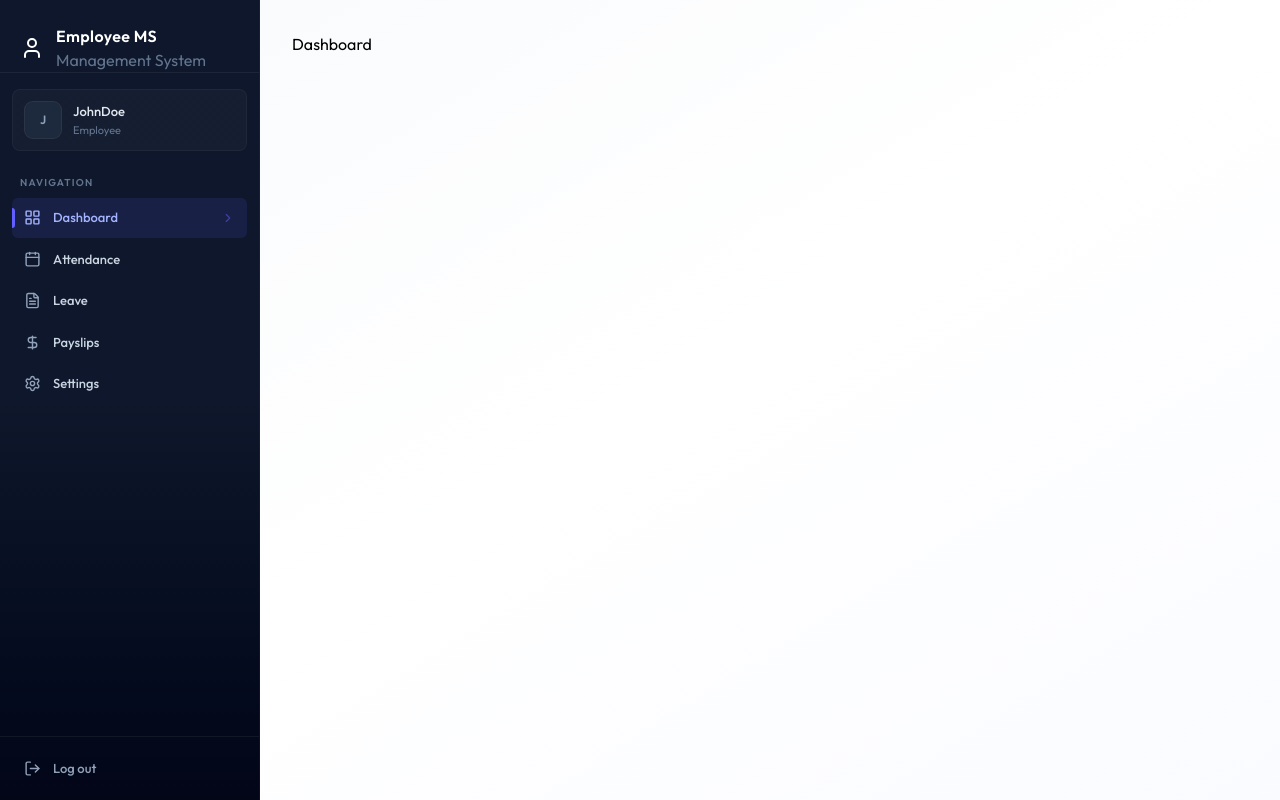
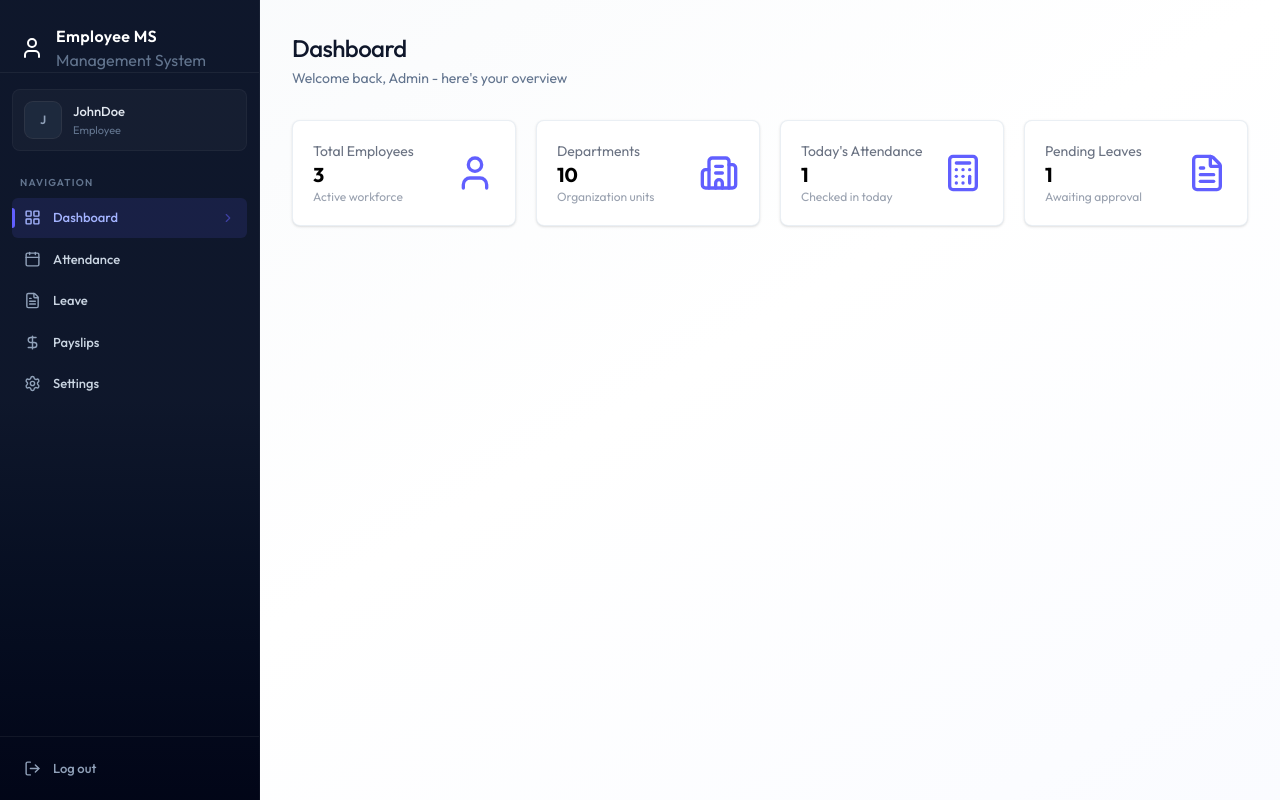
Before and after one commit to Amansingh1434/fullstack-ems, a React (Vite) app in the folder client/: page /dashboard in a window 1280 px wide. Built offline with nearby package versions, Linux system fonts and the light colour scheme.

Commit message:
dashboard page UI completed

```diff
--- /dev/null
+++ b/client/src/components/AdminDashboard.jsx
@@ -0,0 +1,59 @@
+import { Building2Icon, CalculatorIcon, FileTextIcon, UserIcon } from "lucide-react";
+
+const AdminDashboard = ({ data }) => {
+  const stats = [
+    {
+      icon: UserIcon,
+      value: data. totalEmployees,
+      label: "Total Employees",
+      description: "Active workforce",
+    },
+    {
+      icon: Building2Icon,
+      value: data.totalDepartments,
+      label: "Departments",
+      description: "Organization units",
+    },
+    {
+      icon: CalculatorIcon,
+      value: data.todayAttendance,
+      label: "Today's Attendance",
+      description: "Checked in today",
+    },
+    {
+      icon: FileTextIcon,
+      value: data.pendingLeaves,
+      label: "Pending Leaves",
+      description: "Awaiting approval",
+    },
+  ];
+
+  return (
+    <div className="animate-fade-in">
+      <div className="page-header mb-6">
+        <h1 className="page-title text-2xl font-bold">Dashboard</h1>
+        <p className="page-subtitle text-gray-500">
+          Welcome back, Admin - here's your overview
+        </p>
+      </div>
+
+      <div className="grid grid-cols-1 sm:grid-cols-2 lg:grid-cols-4 gap-5">
+        {stats.map((s, index) => (
+          <div
+            key={index}
+            className="card p-5 flex items-center justify-between shadow rounded-lg"
+          >
+            <div>
+              <p className="text-sm text-gray-500">{s.label}</p>
+              <p className="text-xl font-bold">{s.value}</p>
+              <p className="text-xs text-gray-400">{s.description}</p>
+            </div>
+            <s.icon className="w-10 h-10 text-indigo-500" />
+          </div>
+        ))}
+      </div>
+    </div>
+  );
+};
+
+export default AdminDashboard;
--- /dev/null
+++ b/client/src/components/EmployeeDashboard.jsx
@@ -0,0 +1,62 @@
+import { ArrowRightIcon, CalendarIcon, DollarSignIcon, FileTextIcon } from 'lucide-react';
+import React from 'react'
+import { Link } from 'react-router-dom';
+
+const EmployeeDashboard = ({data}) => {
+    const emp = data.employee;
+    const cards=[
+        {
+            icon:CalendarIcon,
+            value:data.currentMonthAttendance,
+            title:"Days Present",
+            suntitle:"This Month"
+        },
+        {
+            icon:FileTextIcon,
+            value:data.pendingLeaves,
+            title:"Pending Leaves",
+            suntitle:"Awaiying approval"
+        },
+        {
+            icon:DollarSignIcon,
+            value:data.latestPayslip ? `$${data.latestPayslip.netSalary?.toLocaleString()}`:"N/A",
+            title:"Latest Payslip",
+            suntitle:"Most recant payout"
+        },
+
+    ]
+  return (
+    <div className=' animate-fade-in'>
+    <div className=' page-header'>
+        <h1 className='page-title'>Welcome, {emp?.firstName}!</h1>
+        <p className=' page-subtitle'> {emp.position} - {emp?.department|| "No Department"}</p>
+    </div>
+    <div className="grid grid-cols-1 sm:grid-cols-3 gap-4 sm:gap-5 mb-8">
+        {
+            cards.map((card,index)=>(
+                <div key={index} className=' card card-hover p-5 sm:p-6 relative overflow-hidden group flex items-center justify-between'>
+                    <div>
+                        <div className=' absolute left-0 top-0 bottom-0 w-1 rounded-r-full bg-slate-500/70 group-hover:bg-indigo-500/70'/>
+                        <p className=' text-sm font-medium text-slate-700'>{card.title}</p>
+                        <p className=' text-2xl font-bold text-slate-900'>{card.value}</p>
+                    </div>
+                    <card.icon className=' size-10 p-2.5 rounded-lg bg-slate-100 text-slate-600 group-hover:bg-indigo-50 group-hover:text-indigo-600 transition-colors'/>
+                </div>
+            ))
+        }
+    </div>
+
+    <div className=' flex flex-col sm:flex-row gap-3'>
+        <Link to='/attendance' className=' btn-primary text-center inline-flex items-center justify-center gap-2'>
+            Mark Attendance <ArrowRightIcon className='w-4 h-4'/>
+        </Link>
+        <Link to='/leave' className=' btn-secondary text-center'>
+            Apply for Leave
+        </Link>
+    </div>
+
+    </div>
+  )
+}
+
+export default EmployeeDashboard
--- /dev/null
+++ b/client/src/components/Loading.jsx
@@ -0,0 +1,11 @@
+import React from 'react'
+
+const Loading = () => {
+  return (
+    <div className=' flex justify-center h-screen items-center '>
+       <div className=' animate-spin size-8 border-2 border-indigo-600 border-t-transparent rounded-full'/>
+    </div>
+  )
+}
+
+export default Loading
--- a/client/src/pages/Dashboard.jsx
+++ b/client/src/pages/Dashboard.jsx
@@ -1,9 +1,26 @@
+import { useEffect, useState } from "react"
+import { dummyAdminDashboardData} from "../assets/assets"
+import Loading from "../components/Loading"
+import EmployeeDashboard from "../components/EmployeeDashboard"
+import AdminDashboard from "../components/AdminDashboard"
+
 const Dashboard = () => {
-  return (
-    <div>
-      Dashboard
-    </div>
-  )
+  const [data, setData] = useState(null)
+ const[loading,setLoading] = useState(true)
+ useEffect(()=>{
+   setData(dummyAdminDashboardData)
+   setTimeout(()=>{
+    setLoading(false)
+   },1000)
+ },[])
+ if(loading) return <Loading/>
+ if(!data) return <p className=" text-center text-slate-500 py-12">Failed to load deshboard</p>
+ if(data.role === "ADMIN"){
+  return <AdminDashboard data={data}/>
+} else {
+  return <EmployeeDashboard data={data}/>
+}
+
 }
 
 export default Dashboard
```
Also changed, not shown: client/src/pages/Employees.jsx (line endings or trailing spaces).
